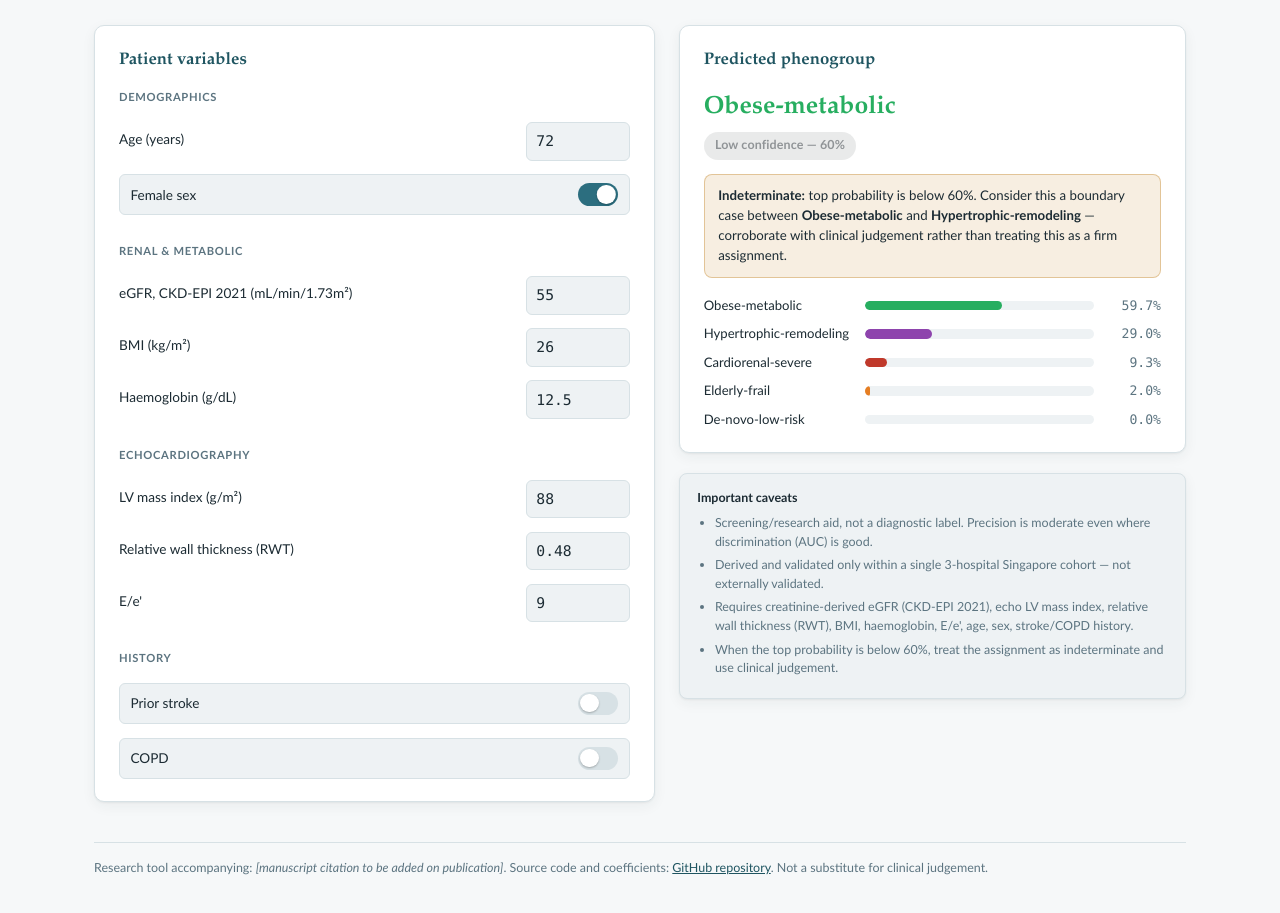
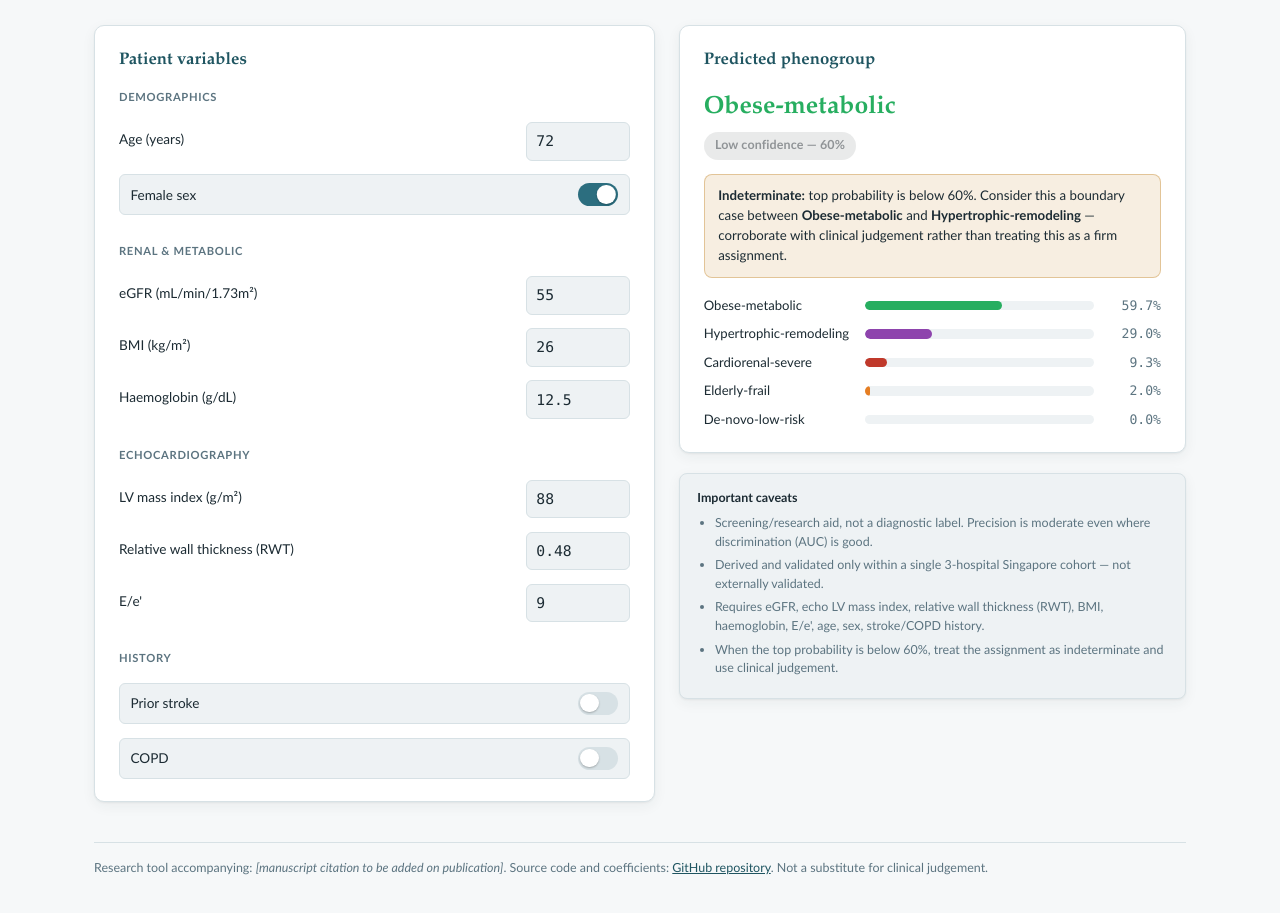
Before and after one commit to FigLing/hfpef-phenotype-calculator, a plain HTML site: page index.html in a window 1280 px wide. Shown: the part 171-1084 px from the top of the page. Drawn offline with Linux system fonts and the light colour scheme.

Commit message:
De-emphasize CKD-EPI equation naming; present eGFR as a standard reliable input

```diff
--- a/index.html
+++ b/index.html
@@ -319,7 +319,7 @@
         <ul>
           <li>Screening/research aid, not a diagnostic label. Precision is moderate even where discrimination (AUC) is good.</li>
           <li>Derived and validated only within a single 3-hospital Singapore cohort — not externally validated.</li>
-          <li>Requires creatinine-derived eGFR (CKD-EPI 2021), echo LV mass index, relative wall thickness (RWT), BMI, haemoglobin, E/e', age, sex, stroke/COPD history.</li>
+          <li>Requires eGFR, echo LV mass index, relative wall thickness (RWT), BMI, haemoglobin, E/e', age, sex, stroke/COPD history.</li>
           <li>When the top probability is below 60%, treat the assignment as indeterminate and use clinical judgement.</li>
         </ul>
       </section>
@@ -356,7 +356,7 @@
   const FIELDS = [
     { key: "age", label: "Age (years)", type: "number", def: 72, min: 18, max: 110, step: 1, section: "Demographics" },
     { key: "female", label: "Female sex", type: "toggle", def: true, section: null },
-    { key: "egfr", label: "eGFR, CKD-EPI 2021 (mL/min/1.73m²)", type: "number", def: 55, min: 1, max: 200, step: 0.1, section: "Renal & metabolic" },
+    { key: "egfr", label: "eGFR (mL/min/1.73m²)", type: "number", def: 55, min: 1, max: 200, step: 0.1, section: "Renal & metabolic" },
     { key: "bmi", label: "BMI (kg/m²)", type: "number", def: 26, min: 10, max: 70, step: 0.1, section: null },
     { key: "hb", label: "Haemoglobin (g/dL)", type: "number", def: 12.5, min: 4, max: 20, step: 0.1, section: null },
     { key: "lvmass", label: "LV mass index (g/m²)", type: "number", def: 88, min: 20, max: 250, step: 1, section: "Echocardiography" },
```
Also changed, not shown: 1 other file.
